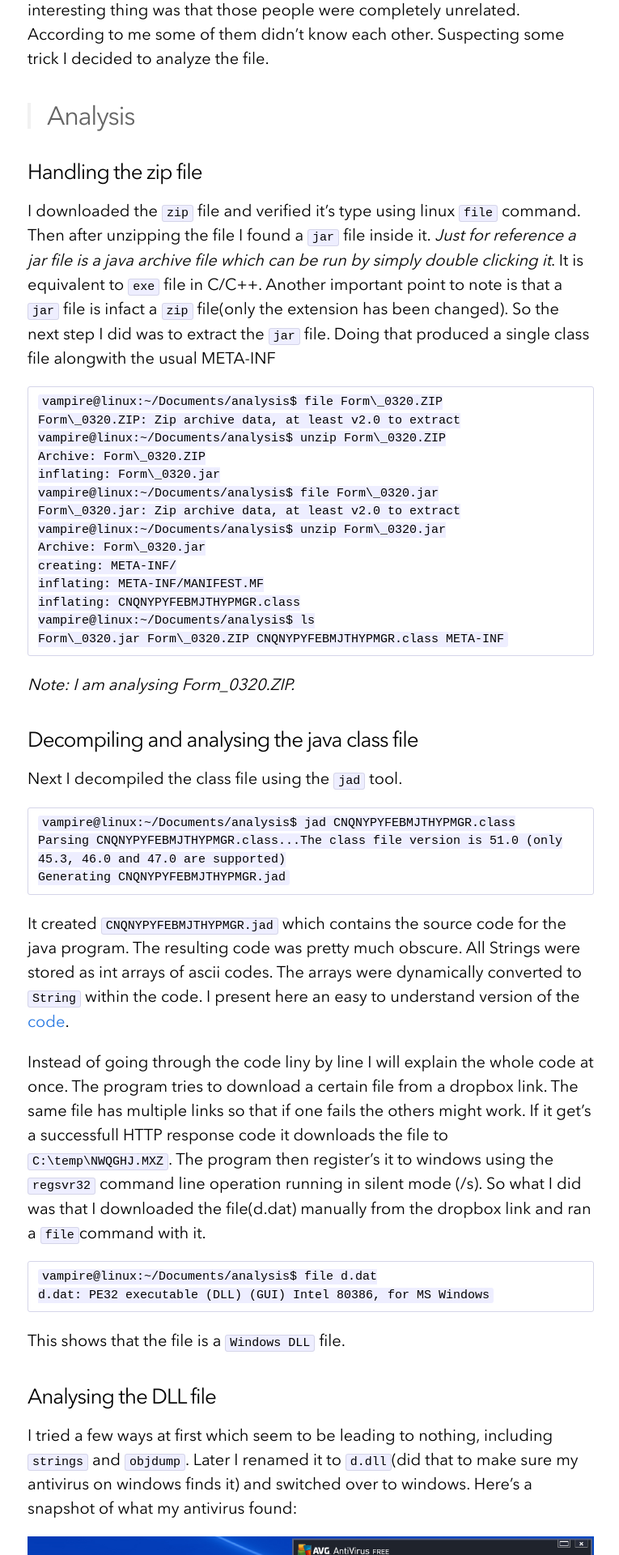
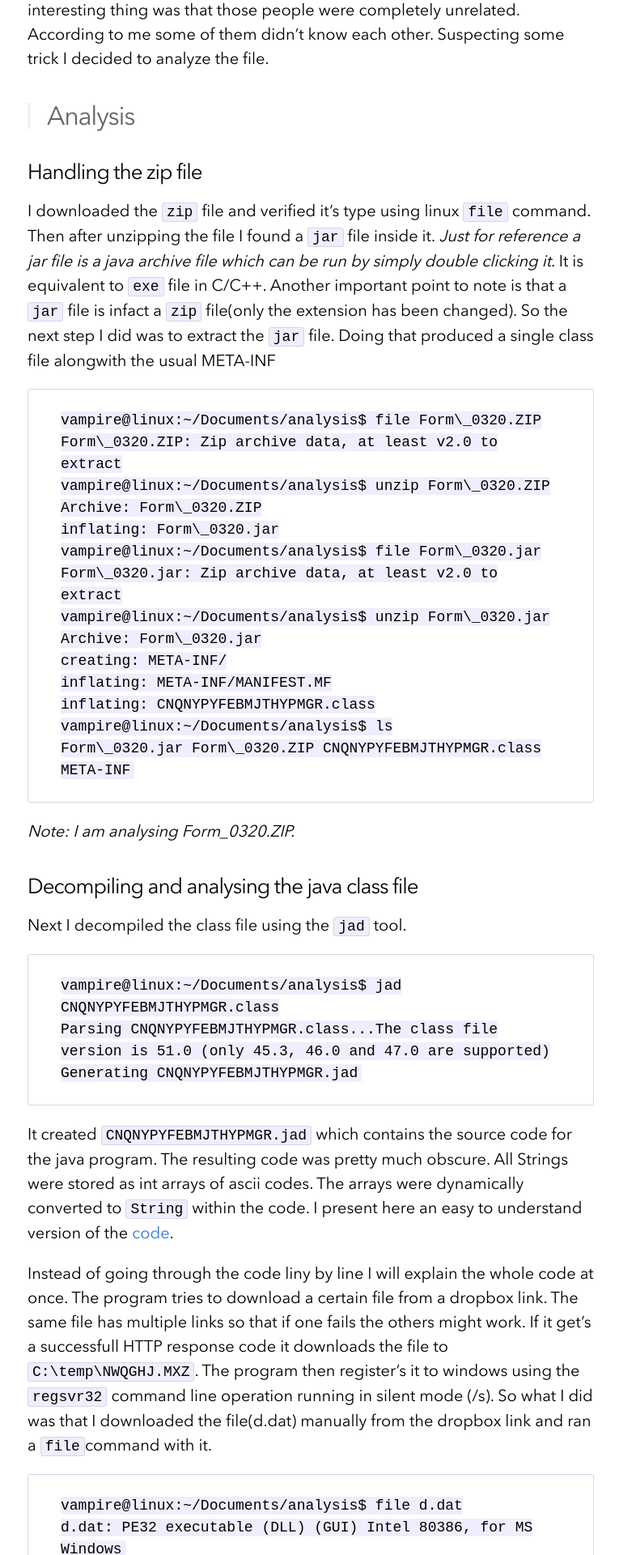
Before and after one commit to DhavalKapil/dhavalkapil.github.io, a Jekyll site: the page built from _posts/2014-06-12-Facebook-spam-spreads-Trojan.md, in a window 1280 px wide. Shown: the part 656-2576 px from the top of the page at 81% size, without its empty margins (256-1021 px from the left). Built offline with Jekyll 4.4.1, drawn with Linux system fonts in a browser that asks for light colours; comment, search, counter and statistics services are not loaded.

Commit message:
Added better style for code snippets

```diff
--- a/assets/css/main.css
+++ b/assets/css/main.css
@@ -299,9 +299,10 @@ pre,
   -webkit-border-radius: 3px;
   -moz-border-radius: 3px;
   border-radius: 3px;
-  font-size: 15px;
+  font-size: 18px;
   white-space: pre-line;
   word-wrap: break-word;
+  font-family: "Courier New" Courier monospace;
 }
 
 .post code { padding: 1px 5px; }
@@ -309,7 +310,14 @@ pre,
 .post ul,
 .post ol { margin-left: 1.35em; }
 
-.post pre code { border: none; }
+.post pre {
+  padding: 25px 40px;
+}
+
+.post pre code {
+  border: none;
+  padding-left: 0px;
+}
 
 /* terminal */
 .post pre.terminal {
```
